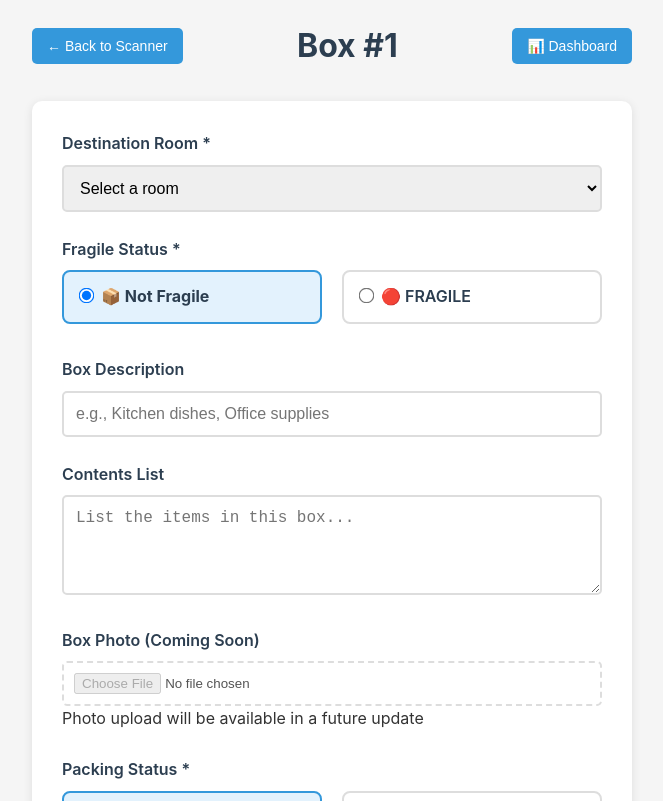
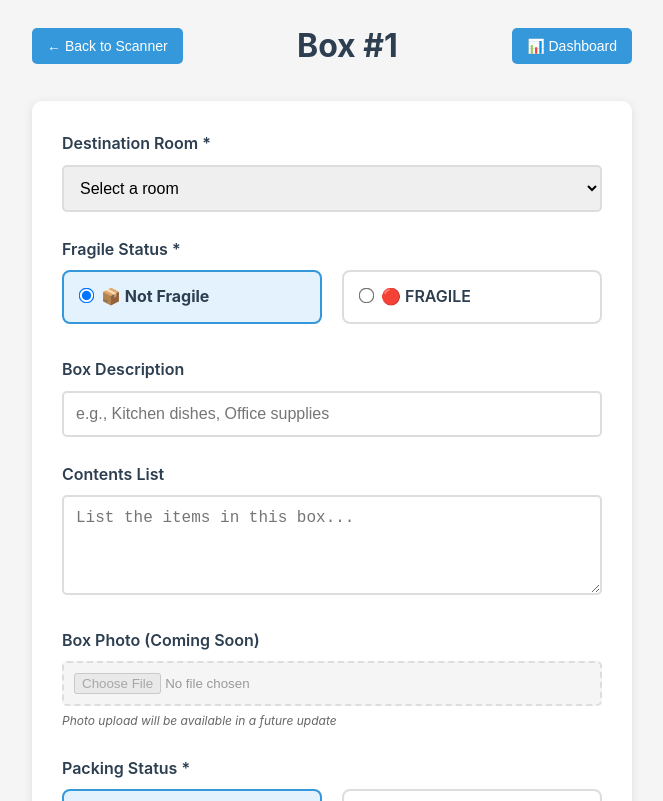
Before and after one commit to ulettjd/qr-box-tracker, a React (Create React App) app: page /1/1/1 in a window 1280 px wide. Shown: the top 801 px of the page, without its empty margins (308-971 px from the left). Built offline with nearby package versions, Linux system fonts and the light colour scheme.

Commit message:
Update App.css

```diff
--- a/src/App.css
+++ b/src/App.css
@@ -415,6 +415,20 @@ body {
 
 .save-button:hover {
   background-color: #219a52;
+}
+
+.file-input.disabled {
+  background-color: #f5f5f5;
+  color: #999;
+  cursor: not-allowed;
+  border-color: #ddd;
+}
+
+.coming-soon-text {
+  font-size: 12px;
+  color: #666;
+  font-style: italic;
+  margin-top: 5px;
 }
 
 /* ==========================================================================
```
